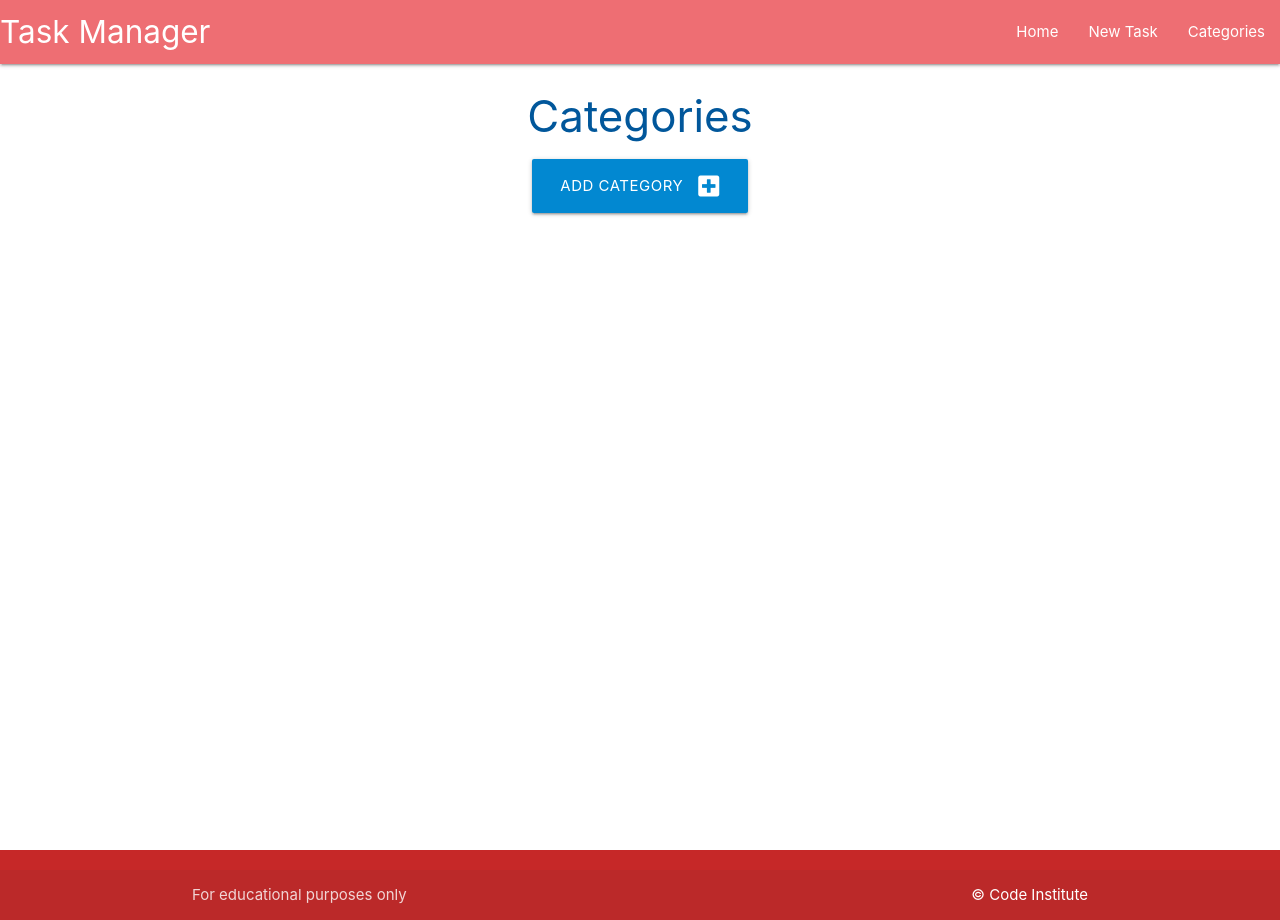
After one commit to Balkaneros91/flask-task-manager, a Flask app: page /categories in a window 1280 px wide. The commit adds this page. Run offline with Flask 2, Linux system fonts and the light colour scheme.

Commit message:
Add categories

```diff
--- a/taskmanager/routes.py
+++ b/taskmanager/routes.py
@@ -1,4 +1,4 @@
-from flask import render_template
+from flask import render_template, request, redirect, url_for
 from taskmanager import app, db
 from taskmanager.models import Category, Task
 
@@ -6,3 +6,18 @@ from taskmanager.models import Category, Task
 @app.route("/")
 def home():
     return render_template("tasks.html")
+
+
+@app.route("/categories")
+def categories():
+    return render_template("categories.html")
+
+
+@app.route("/add_category", methods=["GET", "POST"])
+def add_category():
+    if request.method == "POST":
+        category = Category(category_name=request.form.get("category_name"))
+        db.session.add(category)
+        db.session.commit()
+        return redirect(url_for("categories"))
+    return render_template("add_category.html")
--- a/taskmanager/templates/base.html
+++ b/taskmanager/templates/base.html
@@ -18,14 +18,14 @@
 
     <header>
         <!-- top navbar -->
-        <nav class="light-blue darken-1">
+        <nav class="light-red darken-1">
             <div class="nav-wrapper">
                 <a href="{{ url_for('home') }}" class="brand-logo">Task Manager</a>
                 <a href="#" data-target="mobile-demo" class="sidenav-trigger"><i class="fas fa-bars"></i></a>
                 <ul class="right hide-on-med-and-down">
                     <li><a href="{{ url_for('home') }}">Home</a></li>
                     <li><a href="">New Task</a></li>
-                    <li><a href="">Categories</a></li>
+                    <li><a href="{{ url_for('categories') }}">Categories</a></li>
                 </ul>
             </div>
         </nav>
@@ -34,7 +34,7 @@
         <ul class="sidenav" id="mobile-demo">
             <li><a href="{{ url_for('home') }}">Home</a></li>
             <li><a href="">New Task</a></li>
-            <li><a href="">Categories</a></li>
+            <li><a href="{{ url_for('categories') }}">Categories</a></li>
         </ul>
     </header>
 
@@ -43,7 +43,7 @@
         {% endblock %}
     </main>
 
-    <footer class="page-footer blue darken-3">
+    <footer class="page-footer red darken-3">
         <div class="footer-copyright">
             <div class="container">
                 For educational purposes only
--- /dev/null
+++ b/taskmanager/templates/categories.html
@@ -0,0 +1,14 @@
+{% extends "base.html" %}
+{% block content %}
+
+<h3 class="light-blue-text text-darken-4 center-align">Categories</h3>
+
+<div class="row">
+    <div class="col s12 center-align">
+        <a href="{{ url_for('add_category') }}" class="btn-large light-blue darken-2">
+            Add Category <i class="fas fa-plus-square right"></i>
+        </a>
+    </div>
+</div>
+
+{% endblock %}
```
Also changed, not shown: taskmanager/templates/add_category.html (added, +29 -0 lines).
